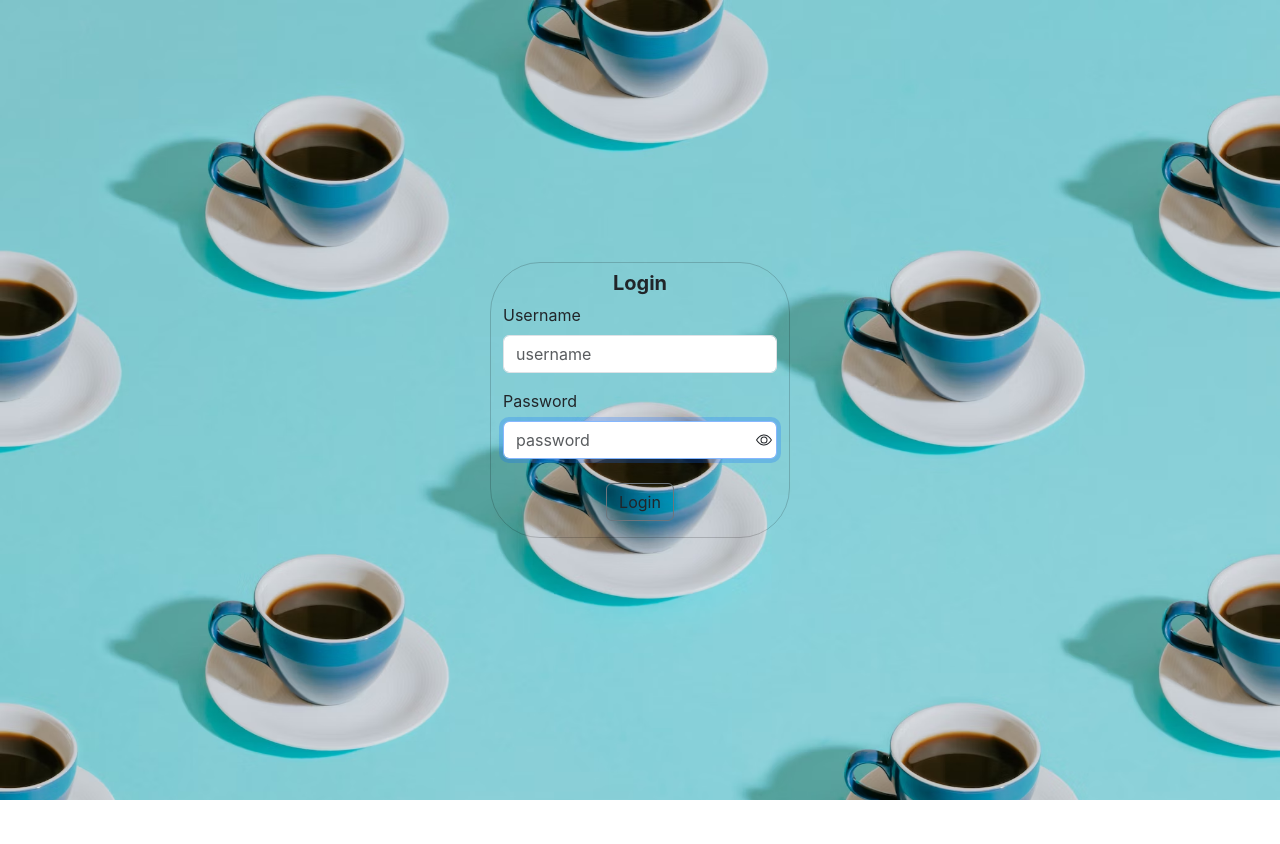
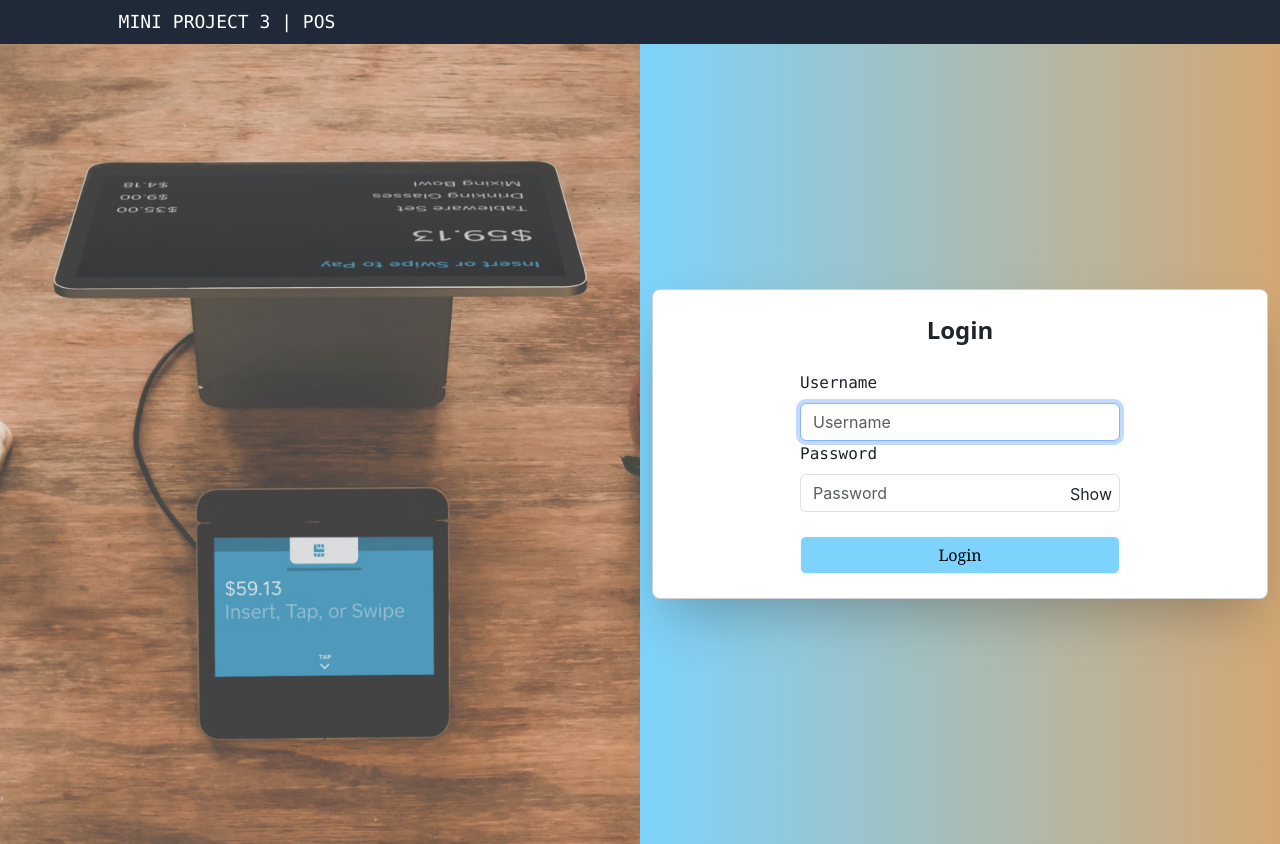
Before and after one commit to wfhadit/coffe-shop-app, a React (Create React App) app: page /login in a window 1280 px wide. Before the commit the page ends 800 px from the top, so only its background shows below. Built offline with nearby package versions, Linux system fonts and the light colour scheme; no server answers.

Commit message:
feat: slicing UI

```diff
--- a/src/API/api.jsx
+++ b/src/API/api.jsx
@@ -1,7 +1,8 @@
-import axios from "axios";
-export const API_URL = "http://192.168.35.216:2500";
+import axios from 'axios';
+// export const API_URL = "http://192.168.35.216:2500";
+export const API_URL = 'http://localhost:2500';
 export const api = axios.create({
-  // baseURL: "http://localhost:2500",
+  // baseURL: 'http://localhost:2500',
   baseURL: API_URL,
-  headers: { Authorization: `Bearer ${localStorage.getItem("cs-token")}` },
+  headers: { Authorization: `Bearer ${localStorage.getItem('cs-token')}` },
 });
--- a/src/pages/Adminpages/AdminLandingPage.jsx
+++ b/src/pages/Adminpages/AdminLandingPage.jsx
@@ -1,10 +1,10 @@
-import { Container, Row, Col } from "react-bootstrap";
-import { Header } from "../../components/Header";
-import { Flex, useDisclosure, Center } from "@chakra-ui/react";
-import add50 from "../../assets/icons8-plus.svg";
+import { Container, Row, Col } from 'react-bootstrap';
+import { Header } from '../../components/Header';
+import { Flex, useDisclosure, Center } from '@chakra-ui/react';
+import add50 from '../../assets/icons8-plus.svg';
 
-import Sidebar from "../../components/Sidebar";
-import { PostList } from "../../components/post/post-list";
+import Sidebar from '../../components/Sidebar';
+import { PostList } from '../../components/post/post-list';
 
 export const AdminLandingPage = ({ search }) => {
   const discloosure = useDisclosure();
@@ -13,14 +13,14 @@ export const AdminLandingPage = ({ search }) => {
     <>
       <Header />
       <Row style={{ margin: '0' }}>
-        <Col xl={2} lg={2}>
+        <Col xl={2} lg={2} className='bg-[#D3A774] h-screen'>
           <Sidebar />
         </Col>
         <Col>
           <Container>
-            <Center alignItems={"flex-start"} marginTop={"35px"}>
+            <Center alignItems={'flex-start'} marginTop={'35px'}>
               <PostList {...discloosure} />
-              <Flex justifyContent={"right"} bgColor={"blue"}>
+              <Flex justifyContent={'right'} bgColor={'blue'}>
                 <img
                   src={add50}
                   alt=''
--- /dev/null
+++ b/src/pages/Adminpages/Login.css
@@ -0,0 +1,13 @@
+.marquee {
+  white-space: nowrap;
+  animation: marquee 10s linear infinite;
+}
+
+@keyframes marquee {
+  0% {
+    transform: translateX(-100%);
+  }
+  100% {
+    transform: translateX(100%);
+  }
+}
--- a/src/pages/Adminpages/SalesReport.jsx
+++ b/src/pages/Adminpages/SalesReport.jsx
@@ -59,7 +59,9 @@ export const SalesReportPage = () => {
     <>
       <Header />
       <div className='flex flex-row'>
-        <Sidebar />
+        <div className='bg-[#D3A774] px-2 w-60 h-screen'>
+          <Sidebar />
+        </div>
         <div className='flex-grow ml-4'>
           <div className='my-4'>
             <label className='text-gray-600 px-3'>Select date:</label>
--- a/src/pages/Login.jsx
+++ b/src/pages/Login.jsx
@@ -1,13 +1,14 @@
-import { useEffect, useState } from "react";
-import { Button, Card, Container, Form } from "react-bootstrap";
-import loginBackgroundImage from "../assets/bgLogin.jpeg";
-import { SVGeye, SVGslashedEye } from "../components/SVG/SVGeye";
-import { useFormik } from "formik";
-import * as Yup from "yup";
-import { useDispatch, useSelector } from "react-redux";
-import { userLogin } from "../redux/middlewares/auth-middleware";
-import { useNavigate } from "react-router-dom";
-import { useToast } from "@chakra-ui/react";
+import { useEffect, useState } from 'react';
+import { Button, Card, Container, Form } from 'react-bootstrap';
+import loginBackgroundImage from '../assets/bgggg.png';
+import { SVGeye, SVGslashedEye } from '../components/SVG/SVGeye';
+import { useFormik } from 'formik';
+import * as Yup from 'yup';
+import { useDispatch, useSelector } from 'react-redux';
+import { userLogin } from '../redux/middlewares/auth-middleware';
+import { useNavigate } from 'react-router-dom';
+import { useToast } from '@chakra-ui/react';
+import './Adminpages/Login.css';
 
 export const Login = () => {
   const nav = useNavigate();
@@ -18,28 +19,28 @@ export const Login = () => {
 
   const toastProcessing = () =>
     toast({
-      title: "Processing",
-      position: "top",
+      title: 'Processing',
+      position: 'top',
       duration: 1000,
       isClosable: true,
-      status: "loading",
+      status: 'loading',
     });
-  const toastSuccess = (title = "success", description = "") =>
+  const toastSuccess = (title = 'success', description = '') =>
     toast({
       title: title,
-      position: "top",
+      position: 'top',
       duration: 1500,
       isClosable: true,
-      status: "success",
+      status: 'success',
       description: description,
     });
-  const toastError = (title = "Error", description = "") =>
+  const toastError = (title = 'Error', description = '') =>
     toast({
       title: title,
-      position: "top",
+      position: 'top',
       duration: 1500,
       isClosable: true,
-      status: "error",
+      status: 'error',
       description: description,
     });
 
@@ -54,118 +55,92 @@ export const Login = () => {
     }),
     onSubmit: async (values) => {
       if (!values.username || !values.password) {
-        return toastError("Error Login", "please fill the form");
+        return toastError('Error Login', 'please fill the form');
       }
       toastProcessing();
       await dispatch(userLogin(values))
         .then((result) => {
           console.log(result);
           if (result === 1) {
-            toastSuccess("Login success");
+            toastSuccess('Login success');
             nav(`/account_management`);
           } else if (result === 2) {
-            toastSuccess("Login success");
+            toastSuccess('Login success');
             nav(`/TheCoffeeSpace`);
           } else {
-            toastError("Login failed", result.response?.data);
+            toastError('Login failed', result.response?.data);
           }
         })
         .catch((err) => {
           console.log(err);
-          toastError("Login failed", err?.response?.data);
+          toastError('Login failed', err?.response?.data);
         });
     },
   });
+
   useEffect(() => {
-    if (localStorage.getItem("cs-token") && userSelector.role === 1) {
+    if (localStorage.getItem('cs-token') && userSelector.role === 1) {
       nav(`/account_management`);
-    } else if (localStorage.getItem("cs-token") && userSelector.role === 2) {
+    } else if (localStorage.getItem('cs-token') && userSelector.role === 2) {
       nav(`/TheCoffeeSpace`);
     }
   }, [userSelector.role]);
+
   return (
+    <div>
+      <div class='bg-gray-800 text-white py-2 overflow-hidden'>
+        <div class='marquee text-lg font-mono'>MINI PROJECT 3 | POS</div>
+      </div>
+
+      <div className='flex'>
         <div
+          className='hidden md:block w-1/2 bg-cover bg-center'
           style={{
-        display: "flex",
-        position: "relative",
-        alignItems: "center",
-        justifyContent: "center",
-        maxWidth: "100vw",
-        height: "100vh",
             backgroundImage: `url(${loginBackgroundImage})`,
-        backgroundSize: "cover",
+            height: '100vh',
+            opacity: '0.8',
           }}
-    >
-      <Container
-        style={{
-          display: "flex",
-          position: "relative",
-          alignItems: "center",
-          justifyContent: "center",
-          width: "100vw",
-          height: "100vh",
-        }}
-      >
-        <Card
-          className="d-flex flex-column align-items-center justify-content-center gap-2"
-          style={{
-            maxWidth: "300px",
-            width: "100%",
-            position: "relative",
-            borderRadius: "50px",
-            backgroundColor: "transparent",
-          }}
-        >
-          <h1 className="mt-2" style={{ fontSize: "20px" }}>
-            <b>Login</b>
+        ></div>
+
+        <div className='w-full md:w-1/2 flex items-center justify-center bg-gradient-to-r from-sky-300 to-[#D3A774]'>
+          <Container>
+            <Card className='rounded-lg p-4 items-center shadow-2xl'>
+              <h1 className='text-2xl text-center font-sans font-bold mb-4'>
+                Login
               </h1>
-          <Form>
-            <Form.Group className="mb-3" controlId="UsernameLoginForm">
-              <Form.Label>Username</Form.Label>
+              <Form className='w-80'>
+                <Form.Group className='' controlId='UsernameLoginForm'>
+                  <Form.Label className='font-mono'>Username</Form.Label>
                   <Form.Control
-                type="text"
-                name="username"
-                placeholder="username"
+                    type='text'
+                    name='username'
+                    placeholder='Username'
                     onChange={formik.handleChange}
                     autoFocus
                   />
-              <div className="text-danger"> {formik.errors.username}</div>
+                  <div className='text-red-500'>{formik.errors.username}</div>
                 </Form.Group>
-            <Form.Group className="mb-3" controlId="PasswordLoginForm">
-              <Form.Label>Password</Form.Label>
-              <div
-                className="d-flex align-items-center"
-                style={{ position: "relative" }}
-              >
+                <Form.Group controlId='PasswordLoginForm'>
+                  <Form.Label className='font-mono'>Password</Form.Label>
+                  <div className='relative'>
                     <Form.Control
-                  type={seePassword ? "text" : "password"}
-                  placeholder="password"
-                  name="password"
+                      type={seePassword ? 'text' : 'password'}
+                      placeholder='Password'
+                      name='password'
                       onChange={formik.handleChange}
-                  autoFocus
                     />
-                {seePassword ? (
                     <span
-                    style={{ position: "absolute", right: "5px" }}
-                    type="button"
+                      className='absolute right-2 top-2 cursor-pointer'
                       onClick={() => setSeePassword(!seePassword)}
                     >
-                    <SVGslashedEye />
+                      {seePassword ? 'Hide' : 'Show'}
                     </span>
-                ) : (
-                  <span
-                    style={{ position: "absolute", right: "5px" }}
-                    type="button"
-                    onClick={() => setSeePassword(!seePassword)}
-                  >
-                    <SVGeye />
-                  </span>
-                )}
                   </div>
-              <div className="text-danger"> {formik.errors.password}</div>
-              <div className="w-100 d-flex justify-content-center">
+                  <div className='text-red-500'>{formik.errors.password}</div>
+                  <div className='text-center mt-4 w-80'>
                     <Button
-                  className="bg-transparent mt-4 border-secondary text-dark"
+                      className='bg-sky-300 text-black font-serif w-full'
+                      variant='light'
                       onClick={formik.handleSubmit}
                     >
                       Login
@@ -176,5 +151,7 @@ export const Login = () => {
             </Card>
           </Container>
         </div>
+      </div>
+    </div>
   );
 };
--- a/src/routes/route.jsx
+++ b/src/routes/route.jsx
@@ -46,7 +46,7 @@ export const routes = [
     )
   ),
   new RouteClass(
-    "/dashboard",
+    "/products",
 
     (
       <ProtectedPage needLogin={true} AdminOnly={true}>
```
Also changed, not shown: src/components/Header.jsx (+18 -6 lines), src/components/Sidebar.jsx (+9 -9 lines), src/pages/Adminpages/CashierAccountManagement.jsx (+72 -72 lines), src/assets/bgLogin.jpeg (deleted), src/assets/bgggg.png (added). Lines whose indentation alone changed are shown as unchanged.
